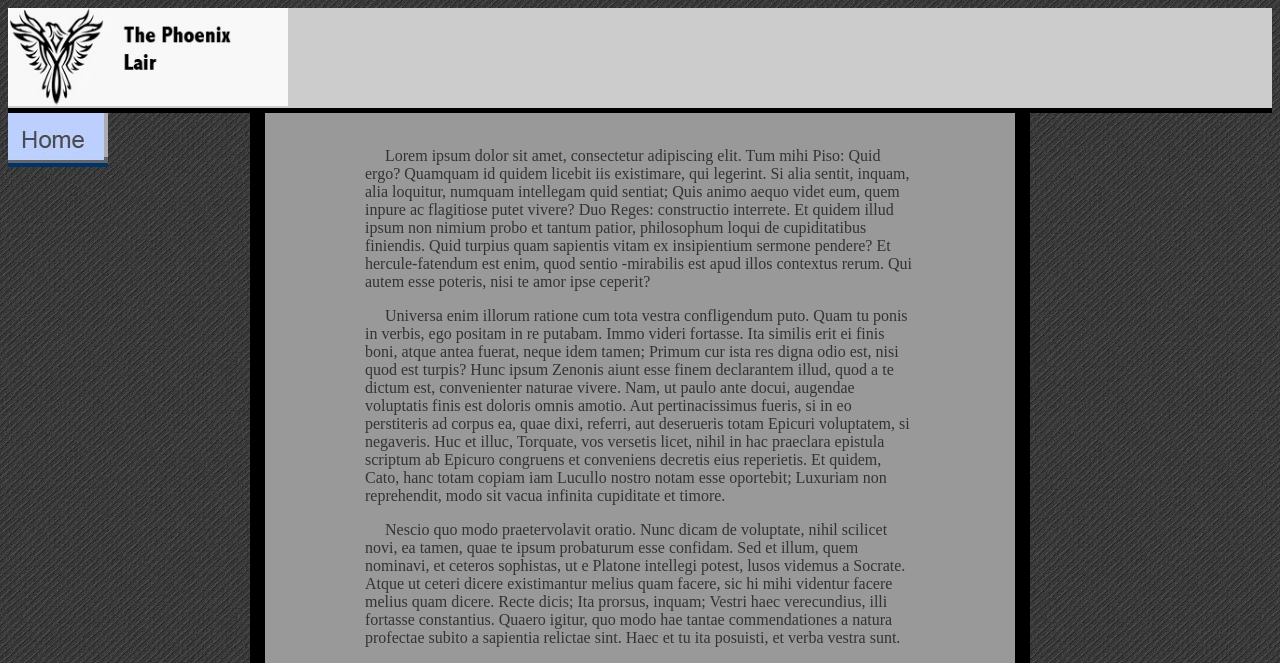
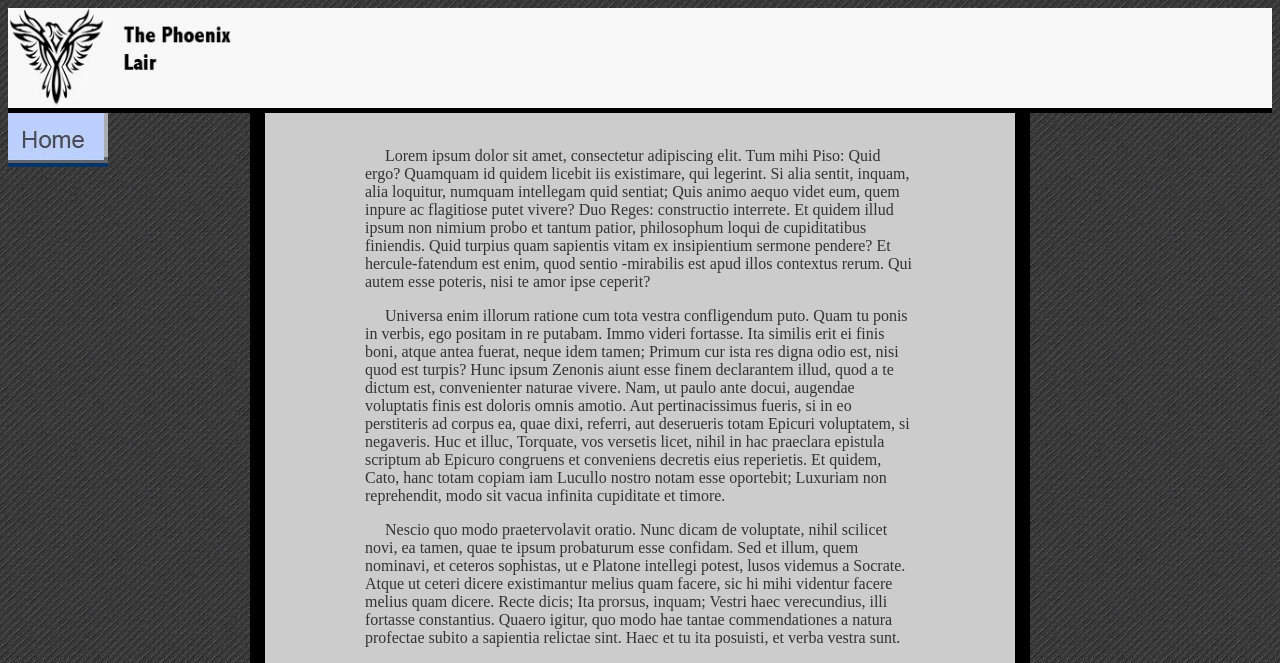
Before and after one commit to phoenix2108/phoenix2108.github.io, a PHP site: page / in a window 1280 px wide. Shown: the top 663 px of the page. Run offline with PHP 8.4, Linux system fonts and the light colour scheme.

Commit message:
Background Change

```diff
--- a/StyleSheet.css
+++ b/StyleSheet.css
@@ -6,7 +6,7 @@
       }
 	  #inner{
 	  	margin: 0 auto;
-		background-color: #999;
+		background-color: #CCC;
 		width:750px;
 	  }
 	  #container{
@@ -18,7 +18,7 @@
 
 		height: 100px;
 		margin: 0 auto;
-		background-color:#CCC;
+		background-color:#f8f8f8;
 	  }
 	  #underBanner{
 	  	height: 105px;
```
